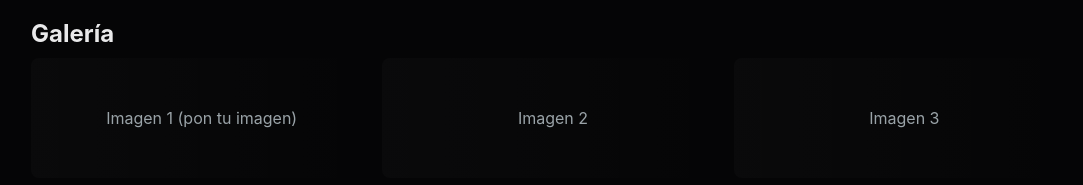
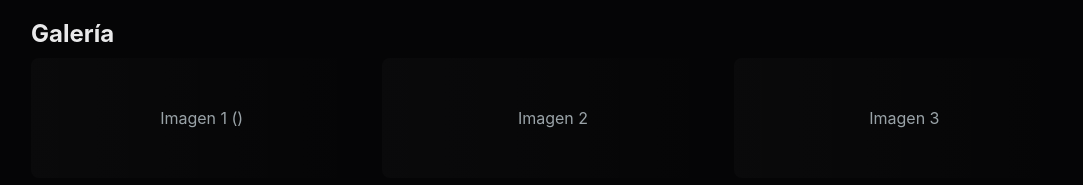
Before and after one commit to isaiasdss/KarmyneRacing, a plain HTML site: page index.html in a window 1280 px wide. Shown: the part 806-991 px from the top of the page, without its empty margins (87-1170 px from the left). Drawn offline with Linux system fonts and the light colour scheme.

Commit message:
Update index.html

```diff
--- a/index.html
+++ b/index.html
@@ -203,7 +203,7 @@
       <section id="gallery">
         <h2>Galería</h2>
         <div class="gallery">
-          <div>Imagen 1 (pon tu imagen)</div>
+          <div>Imagen 1 ()</div>
           <div>Imagen 2</div>
           <div>Imagen 3</div>
           <div>Imagen 4</div>
```
